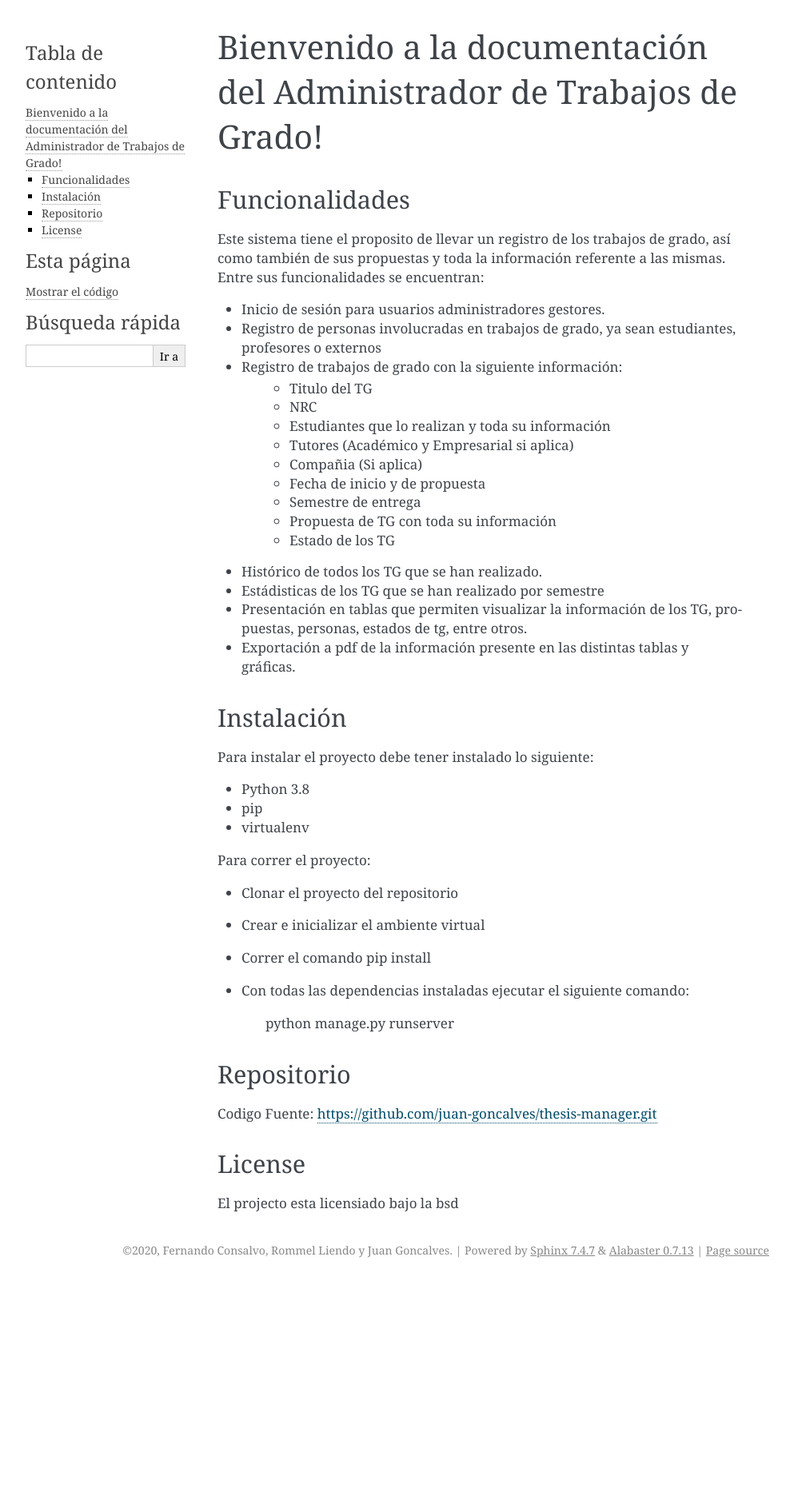
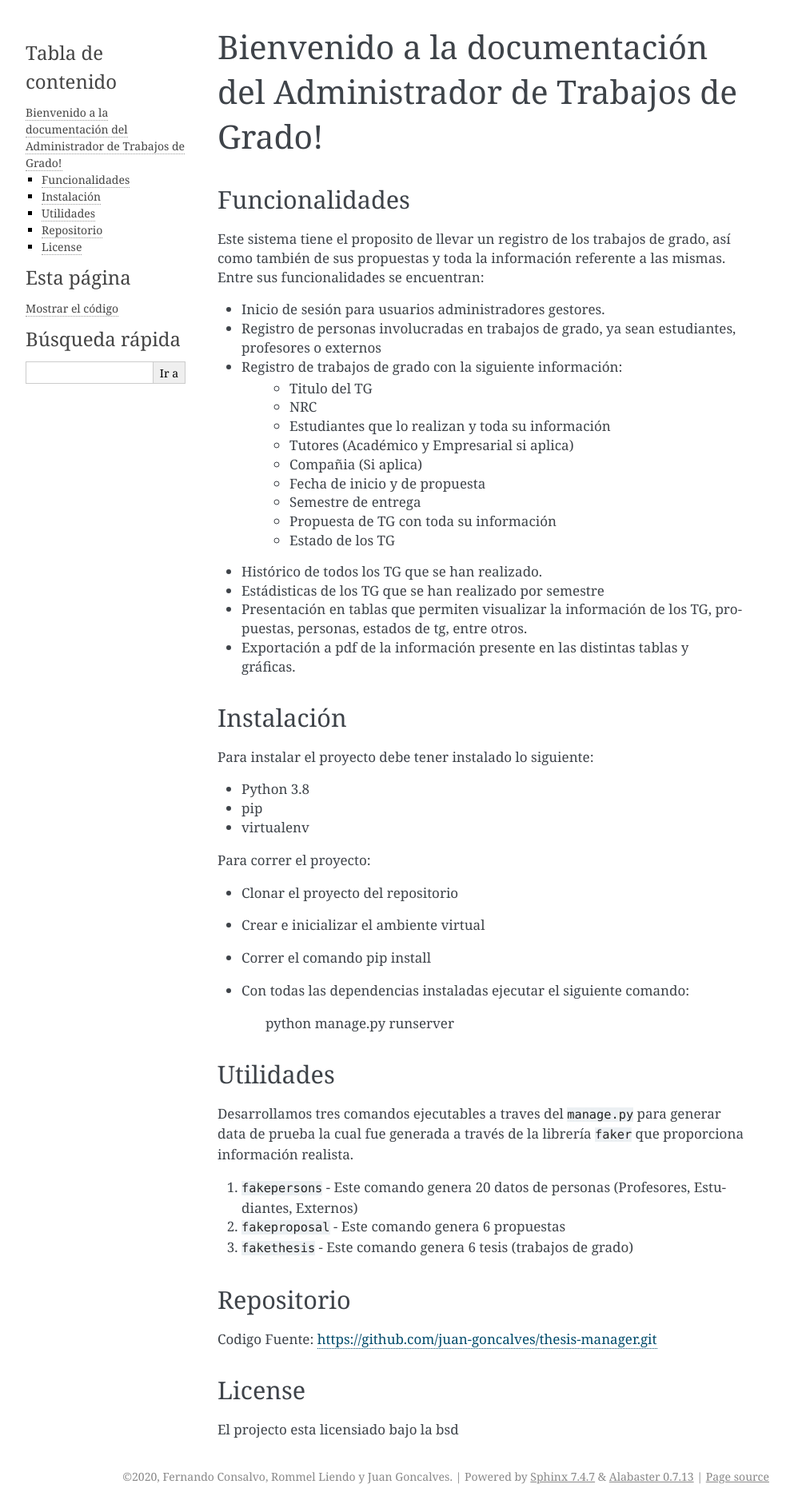
Before and after one commit to jcgds/thesis-manager, a Sphinx documentation site: the page built from docs/index.rst, in a window 1280 px wide. Shown: the whole page at 80% size, without its empty margins (148-1141 px from the left). Built offline with Sphinx 7.4.7, drawn with Linux system fonts in a browser that asks for light colours; before the commit the page ends 1603 px from its top, so only the background shows below that.

Commit message:
Add custom commands documentation

```diff
--- a/docs/index.rst
+++ b/docs/index.rst
@@ -45,6 +45,18 @@ Para correr el proyecto:
 
    python manage.py runserver
 
+Utilidades
+----------
+
+Desarrollamos tres comandos ejecutables a traves del ``manage.py`` para generar data de prueba
+la cual fue generada a través de la librería ``faker`` que proporciona información realista.
+
+1. ``fakepersons`` - Este comando genera 20 datos de personas (Profesores, Estudiantes, Externos)
+2. ``fakeproposal`` - Este comando genera 6 propuestas
+3. ``fakethesis`` - Este comando genera 6 tesis (trabajos de grado)
+
+
+
 Repositorio
 -----------
 
```
